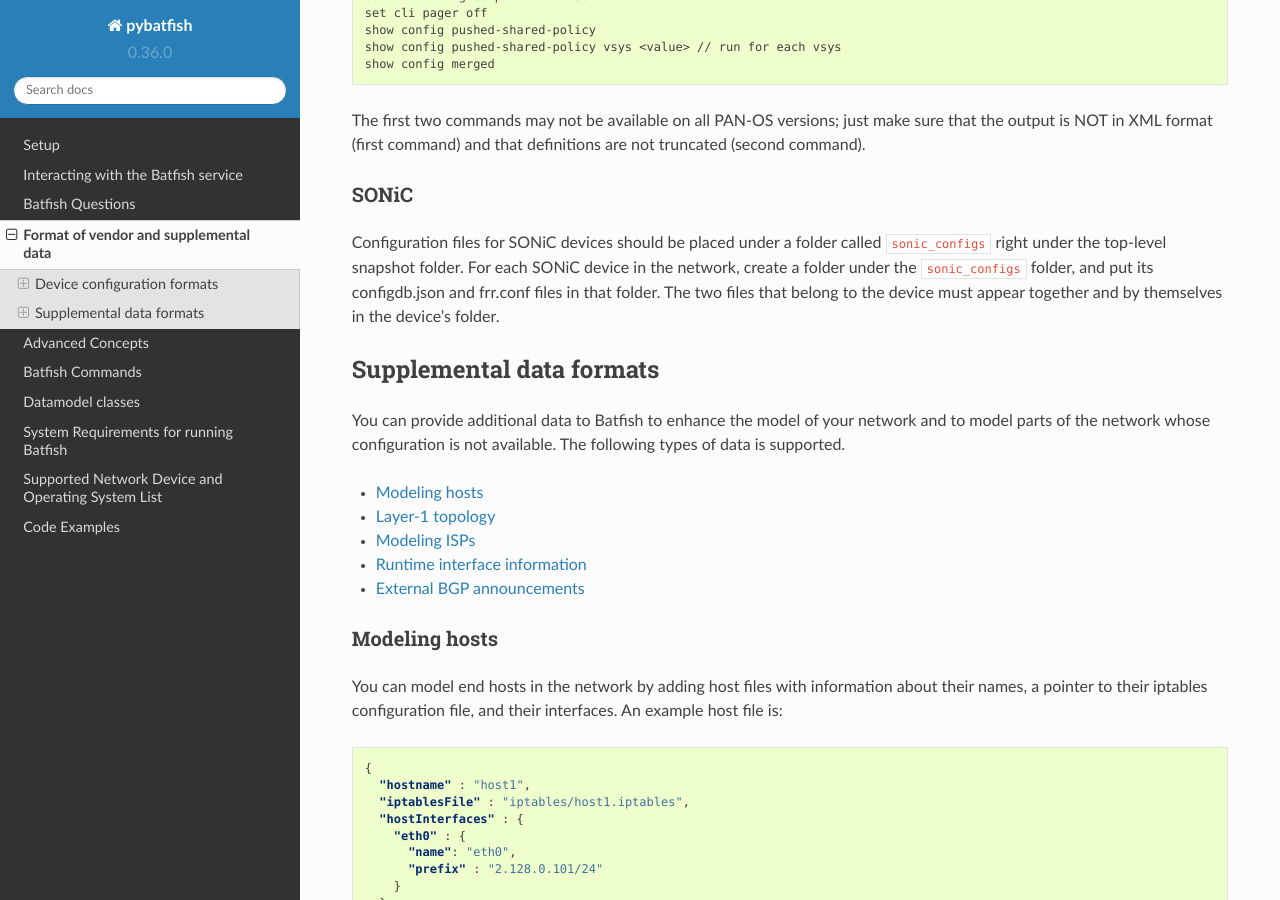
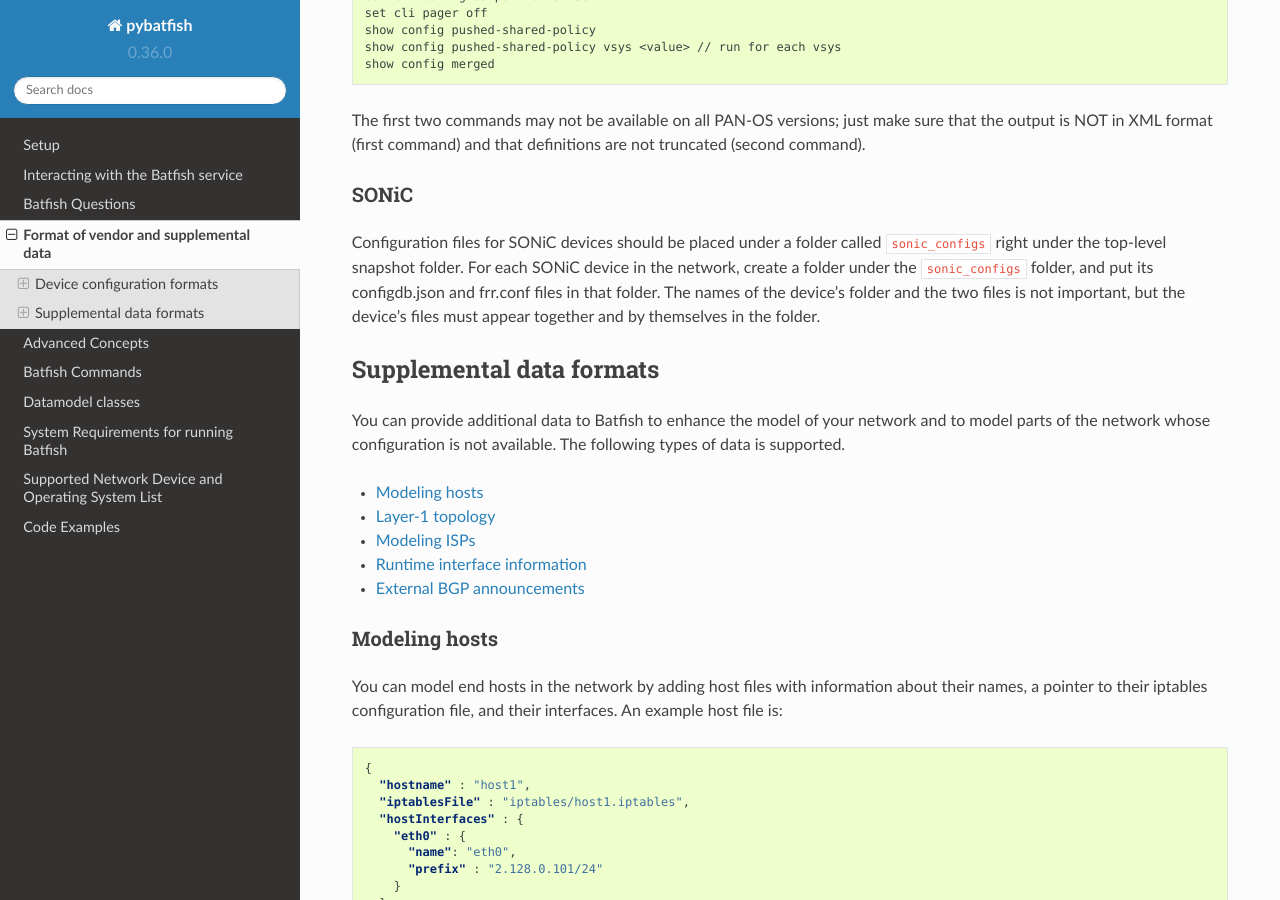
Before and after one commit to batfish/pybatfish, a Sphinx documentation site: the page built from docs/source/formats.md, in a window 1280 px wide and 900 px high, scrolled down 5719 px. Built offline with Sphinx 7.4.7 and the Read the Docs theme 2.0.0, drawn with Linux system fonts in a browser that asks for light colours; pages that are not in the unit, such as notebooks, are missing from menus.

Commit message:
tweak text

```diff
--- a/docs/source/formats.md
+++ b/docs/source/formats.md
@@ -215,7 +215,7 @@ just make sure that the output is NOT in XML format (first command) and that def
 
 ### SONiC
 
-Configuration files for SONiC devices should be placed under a folder called `sonic_configs` right under the top-level snapshot folder. For each SONiC device in the network, create a folder under the `sonic_configs` folder, and put its configdb.json and frr.conf files in that folder. The two files that belong to the device must appear together and by themselves in the device's folder.
+Configuration files for SONiC devices should be placed under a folder called `sonic_configs` right under the top-level snapshot folder. For each SONiC device in the network, create a folder under the `sonic_configs` folder, and put its configdb.json and frr.conf files in that folder. The names of the device's folder and the two files is not important, but the device's files must appear together and by themselves in the folder.
 
 ## Supplemental data formats
 
```
